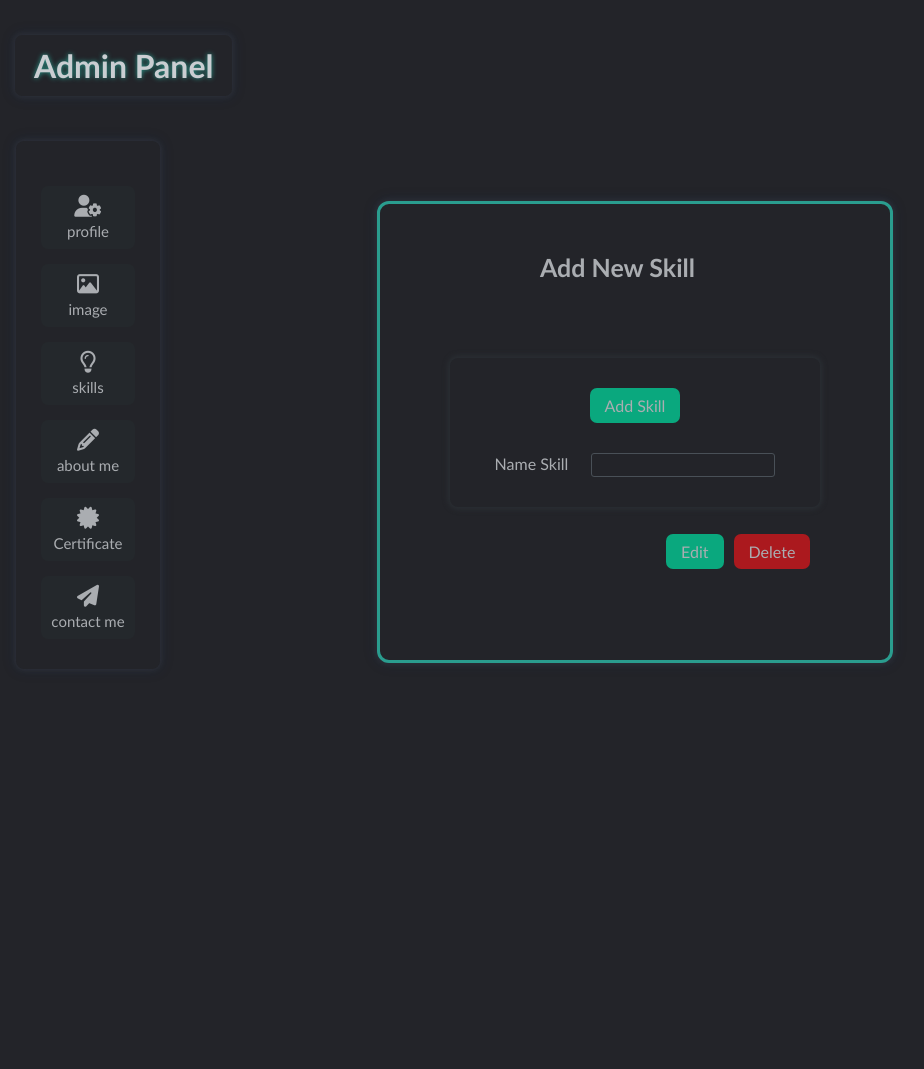
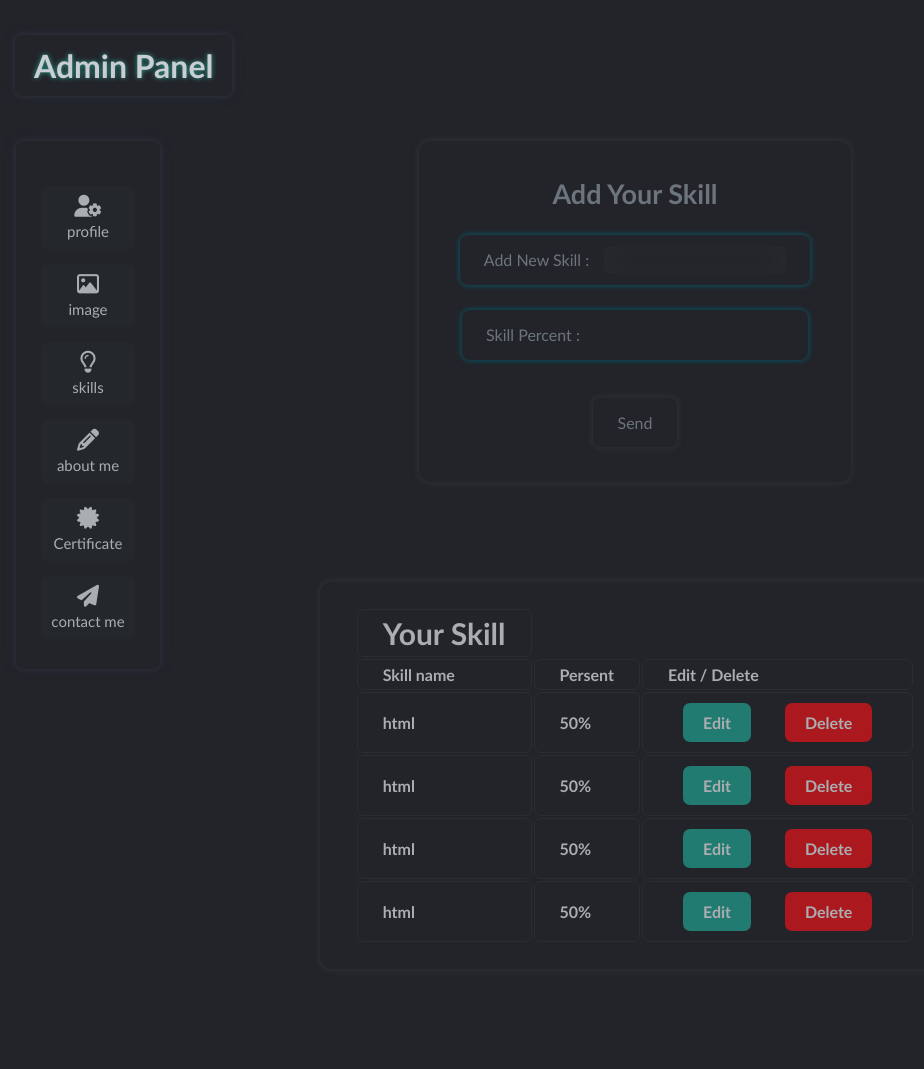
Before and after one commit to DimWar/Mini_graphic_shoop_project, a PHP site: page /view/skill_tpl.php in a window 1280 px wide. Shown: the whole page, without its empty margins (5-929 px from the left). Before the commit the page ends 663 px from the top, so only its background shows below. Run offline with PHP 8.4, Linux system fonts and the light colour scheme; lists and menus that the app fills with data are empty.

Commit message:
add skill and edit skill page

```diff
--- /dev/null
+++ b/assets/css/admin_style/custom/skill_style.css
@@ -0,0 +1,130 @@
+
+/* skill style */
+
+
+.add_skill{
+    max-width: 432px;
+    height: 341px;
+    /* background: var(--background_color06); */
+    box-shadow: var(--shadow_10);
+    display: flex;
+    align-items: center;
+    justify-content: center;
+    flex-direction: column;
+    margin: 0px auto;
+    border-radius: 12px;
+    color: var(--text_color05);
+
+}
+
+h3{
+    font-size: 27px;
+}
+
+.add_skill .labl{
+    box-shadow: var(--shadow_03);
+    border-radius: 8px;
+    padding: 12px 24px;
+    margin-top: 25px;
+    display: flex;
+    align-items: center;
+    justify-content: center;
+}
+
+.add_skill .inp{
+    background: transparent!important;
+    border-radius: 5px;
+    padding: 5px 8px;
+    margin-left: 15px;
+}
+
+.add_skill .inp:focus{
+    box-shadow: inset 0 0px 20px 6px #494f5721;
+}
+
+.add_skill .inp:user-invalid{
+    box-shadow: inset 0 0px 20px 6px #494f5721 , 0px 0px 3px 1px #ae1f129f;
+}
+
+.add_skill .inp:user-valid{
+    box-shadow: inset 0 0px 20px 6px #494f5721 , 0px 0px 3px 1px #2a9d90aa;
+}
+
+.add_skill #skill_percent{
+    margin-left: 22px;
+}
+
+#skill_inp_ed{
+    margin-left: 81px!important;
+}
+
+
+.send_skill_btn{
+    padding: 15px 25px;
+    display: flex;
+    align-items: center;
+    justify-content: center;
+    box-shadow: var(--shadow_10);
+    border-radius: 7px;
+    margin-top: 38px;
+    cursor: pointer;
+    position: relative!important;
+}
+
+
+.send_skill_btn:hover{
+    box-shadow: var(--shadow_04);
+}
+
+.list_skill{
+    box-shadow: var(--shadow_10);
+    width: 500px;
+    margin: 100px auto;
+    padding: 25px 35px;
+    color: var(--text_color04);
+    border-radius: 12px;
+}
+
+
+td, th {
+    border: 1px solid #2a2e33;
+    text-align: left;
+    padding: 5px 25px;
+    border-radius: 7px;
+}
+
+.edt_btn{
+    background: var(--background_color12);
+    padding: 10px 20px;
+    display: inline-flex;
+    align-items: center;
+    justify-content: center;
+    margin: 5px 15px;
+    border-radius: 7px;
+    cursor: pointer;
+}
+
+.edt_btn:hover{
+    background: var(--background_color14);
+}
+
+.dlt_btn{
+    background: var(--background_color10);
+    padding: 10px 20px;
+    display: inline-flex;
+    align-items: center;
+    justify-content: center;
+    margin: 5px 15px;
+    border-radius: 7px;
+    cursor: pointer;
+}
+
+.dlt_btn:hover{
+    background: var(--background_color09);
+}
+
+
+
+#name_table{
+    font-size: 30px;
+}
--- a/assets/css/admin_style/index_2.css
+++ b/assets/css/admin_style/index_2.css
@@ -2,6 +2,7 @@
 @import url("custom/uploader.css");
 @import url("custom/add_info.css");
 @import url("custom/contact_me.css");
+@import url("custom/skill_style.css");
 
 
 :root{
@@ -20,6 +21,7 @@
     --background_color11: #e51818;
     --background_color12: #217b70;
     --background_color13: #0aa87e;
+    --background_color14: #144d46;
 
 
     /* text color */
@@ -72,7 +74,6 @@
     transition: var(--trans_02);
 }
 
-
 .head_name{
     box-shadow: var(--shadow_01);
     width: fit-content;
@@ -82,29 +83,3 @@
     color: var(--text_color03);
     text-shadow: 0 0 5px #2a9d8f;
 }
-
-
-.skill_sec{
-    /* box-shadow: var(--shadow_10); */
-    background-color: #005f73;
-    display: flex;
-    align-items: center;
-    justify-content: center;
-    flex-direction: column;
-    width: 80%;
-    height: auto;
-    padding: 15px 35px;
-    color: var(--text_color03);
-    text-align: center;
-}
-
-.mar_0{
-    margin: 15px auto!important;
-}
-
-.del_color{
-    background: var(--background_color10);
-}
-.del_color:hover{
-    background: var(--background_color09);
-}
--- a/view/skill_tpl.php
+++ b/view/skill_tpl.php
@@ -21,8 +21,7 @@
     </header>
 <!-- head name end -->
 
-
-<!-- sidebar start -->
+<!-- sidebar name start -->
     <aside>
         <div class="side_bar">
             <div class="boutton_side">
@@ -38,7 +37,7 @@
                     <i class="fa-regular fa-lightbulb"></i>
                     <p class="botton_text">skills</p>
                 </a>
-                <a href="#" class="button">
+                <a href="view/about_me_tpl.php" class="button">
                     <i class="fa-solid fa-pencil"></i>
                     <p class="botton_text">about me</p>
                 </a>
@@ -46,39 +45,123 @@
                     <i class="fa-solid fa-certificate"></i>
                     <p class="botton_text">Certificate</p>
                 </a>
-                <a href="#" class="button">
+                <a href="view/contact_me_tpl.php" class="button">
                     <i class="fa-solid fa-paper-plane"></i>
                     <p class="botton_text">contact me</p>
                 </a>
             </div>
         </div>
     </aside>
-<!-- sidebar end -->
+<!-- sidebar name end -->
+
+<!-- add skill start -->
+    <form action="proccess/proccess.php" method="post" enctype="multipart/form-data" >
+        <div class="add_skill">
+            <h3 class="skill_name_sec">Add Your Skill</h3>
+            <label for="skill_inp" class="labl">
+                Add New Skill :
+                <input type="text" class="new_skill_inp inp" id="skill_inp" autofocus required>
+            </label>
+            <label for="skill_percent" class="labl">
+                Skill Percent :
+                <input type="number" class="per_skill_inp inp" id="skill_percent" required>
+            </label>
+            <label for="send_btn" class="send_skill_btn">
+                Send
+                <input type="submit" value="" id="send_btn">
+            </label>
+        </div>
+        <!-- user skill start -->
+
+        <table class="list_skill">
+            <thead>
+                <tr>
+                    <th id="name_table">Your Skill</th>
+                </tr>
+                <tr>
+                    <th>Skill name</th>
+                    <th>Persent</th>
+                    <th>
+                        Edit / Delete
+                    </th>
+
+                </tr>
+            </thead>
+            <tbody>
+                <tr>
+                    <th>html</th>
+                    <th>50%</th>
+                    <th>
+                        <label for="edit_btn" class="edt_btn">
+                            Edit
+                            <input type="submit" value="" id="edit_btn">
+                        </label>
+                        <label for="delete_btn" class="dlt_btn">
+                            Delete
+                            <input type="submit" value="" id="delete_btn">
+                        </label>
+                    </th>
+
+                </tr>
+                <tr>
+                    <th>html</th>
+                    <th>50%</th>
+                    <th>
+                        <label for="edit_btn" class="edt_btn">
+                            Edit
+                            <input type="submit" value="" id="edit_btn">
+                        </label>
+                        <label for="delete_btn" class="dlt_btn">
+                            Delete
+                            <input type="submit" value="" id="delete_btn">
+                        </label>
+                    </th>
+
+                </tr>
+                <tr>
+                    <th>html</th>
+                    <th>50%</th>
+                    <th>
+                        <label for="edit_btn" class="edt_btn">
+                            Edit
+                            <input type="submit" value="" id="edit_btn">
+                        </label>
+                        <label for="delete_btn" class="dlt_btn">
+                            Delete
+                            <input type="submit" value="" id="delete_btn">
+                        </label>
+                    </th>
+
+                </tr>
+                <tr>
+                    <th>html</th>
+                    <th>50%</th>
+                    <th>
+                        <label for="edit_btn" class="edt_btn">
+                            Edit
+                            <input type="submit" value="" id="edit_btn">
+                        </label>
+                        <label for="delete_btn" class="dlt_btn">
+                            Delete
+                            <input type="submit" value="" id="delete_btn">
+                        </label>
+                    </th>
+
+                </tr>
+            </tbody>
+        </table>
 
 
-<!-- input contact start -->
-    <form action="../proccess/proccess_contact_me.php?action=edit" method="post" >
-        <div class="cont_sec">
-            <h3 class="form_text">Add New Skill</h3>
-            <div class="cont_form">
-                <label for="edit_btn" class="inp_btn edit_btn mar_0">Add Skill
-                    <input type="submit" name="submit" value="" id="edit_btn">
-                </label>
-            <label for="phon_inp" class="inp">Name Skill
-                <input type="text" name="phone" value="" class="color_te" id="phon_inp" required>
-            </label>
-                <div class="btn_sec">
-                <label for="edit_btn" class="inp_btn edit_btn">Edit
-                    <input type="submit" name="submit" value="" id="edit_btn">
-                </label>
-                <label for="edit_btn" class="inp_btn edit_btn del_color">Delete
-                    <input type="submit" name="submit" value="" id="edit_btn">
-                </label>
-                </div>
-            </div>
-        </div>
+        <!-- user skill end -->
+
+
+
+
+
     </form>
-<!-- input contact end -->
+<!-- add skill end -->
+
+
 
     <script src="assets/js/script.js"></script>
 </body>
```
Also changed, not shown: view/edit_skill_tpl.php (added, +81 -0 lines). Lines whose indentation alone changed are shown as unchanged.
